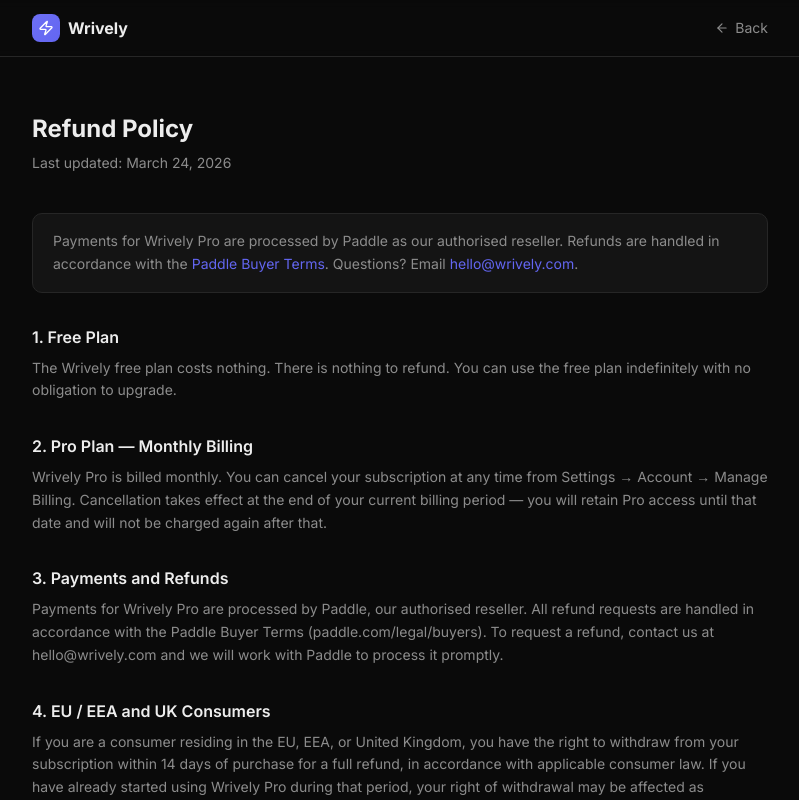
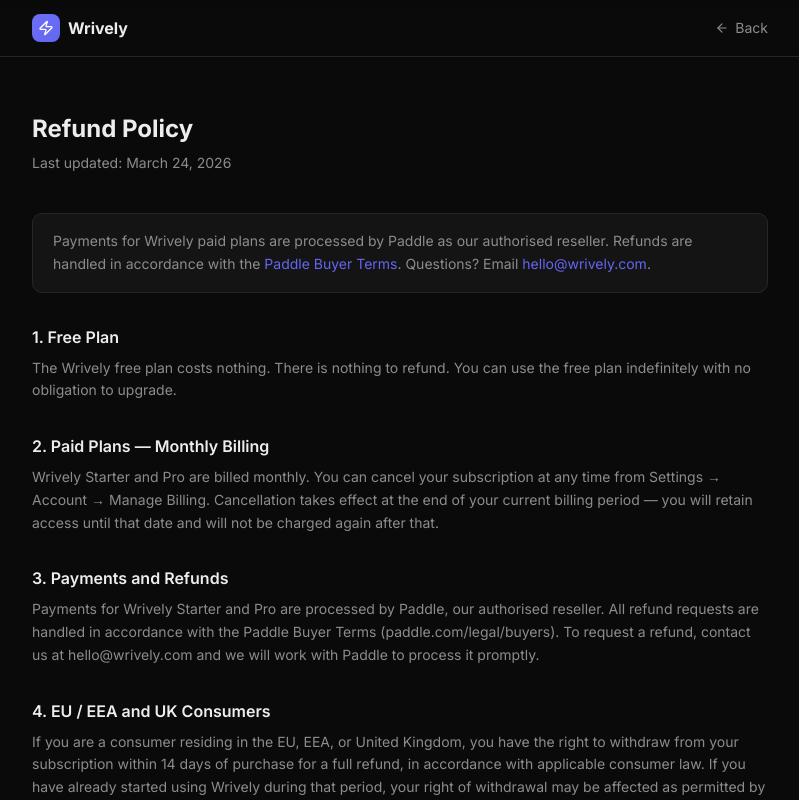
Before and after one commit to MohdTalib0/FounderX, a React (Vite) app: page /refunds in a window 1280 px wide. Shown: the top 800 px of the page, without its empty margins (240-1039 px from the left). Built offline with nearby package versions, Linux system fonts and the light colour scheme; no server answers.

Commit message:
Update Refund Policy and Settings: Revise subscription titles and descriptions for clarity, ensuring accurate representation of Wrively's plans. Adjust links to Paddle customer portal based on environment variables for improved flexibility.

```diff
--- a/src/pages/RefundPolicy.tsx
+++ b/src/pages/RefundPolicy.tsx
@@ -11,16 +11,16 @@
     body: `The Wrively free plan costs nothing. There is nothing to refund. You can use the free plan indefinitely with no obligation to upgrade.`,
   },
   {
-    title: '2. Pro Plan — Monthly Billing',
-    body: `Wrively Pro is billed monthly. You can cancel your subscription at any time from Settings → Account → Manage Billing. Cancellation takes effect at the end of your current billing period — you will retain Pro access until that date and will not be charged again after that.`,
+    title: '2. Paid Plans — Monthly Billing',
+    body: `Wrively Starter and Pro are billed monthly. You can cancel your subscription at any time from Settings → Account → Manage Billing. Cancellation takes effect at the end of your current billing period — you will retain access until that date and will not be charged again after that.`,
   },
   {
     title: '3. Payments and Refunds',
-    body: `Payments for Wrively Pro are processed by Paddle, our authorised reseller. All refund requests are handled in accordance with the Paddle Buyer Terms (paddle.com/legal/buyers). To request a refund, contact us at hello@wrively.com and we will work with Paddle to process it promptly.`,
+    body: `Payments for Wrively Starter and Pro are processed by Paddle, our authorised reseller. All refund requests are handled in accordance with the Paddle Buyer Terms (paddle.com/legal/buyers). To request a refund, contact us at hello@wrively.com and we will work with Paddle to process it promptly.`,
   },
   {
     title: '4. EU / EEA and UK Consumers',
-    body: `If you are a consumer residing in the EU, EEA, or United Kingdom, you have the right to withdraw from your subscription within 14 days of purchase for a full refund, in accordance with applicable consumer law. If you have already started using Wrively Pro during that period, your right of withdrawal may be affected as permitted by law. To exercise this right, email hello@wrively.com.`,
+    body: `If you are a consumer residing in the EU, EEA, or United Kingdom, you have the right to withdraw from your subscription within 14 days of purchase for a full refund, in accordance with applicable consumer law. If you have already started using Wrively during that period, your right of withdrawal may be affected as permitted by law. To exercise this right, email hello@wrively.com.`,
   },
   {
     title: '5. Contact',
@@ -33,7 +33,7 @@
     <div className="min-h-screen bg-background">
       <Helmet>
         <title>Refund Policy | Wrively</title>
-        <meta name="description" content="Read the Wrively Refund Policy. Understand when refunds apply and how to request one for your Wrively Pro subscription." />
+        <meta name="description" content="Read the Wrively Refund Policy. Understand when refunds apply and how to request one for your Wrively subscription." />
         <link rel="canonical" href="https://wrively.com/refunds" />
         <meta property="og:title" content="Refund Policy | Wrively" />
         <meta property="og:url" content="https://wrively.com/refunds" />
@@ -41,7 +41,7 @@
         <meta name="robots" content="noindex, follow" />
         <meta name="twitter:card" content="summary_large_image" />
         <meta name="twitter:title" content="Refund Policy | Wrively" />
-        <meta name="twitter:description" content="Read the Wrively Refund Policy. Understand when refunds apply for your Wrively Pro subscription." />
+        <meta name="twitter:description" content="Read the Wrively Refund Policy. Understand when refunds apply for your Wrively subscription." />
         <meta name="twitter:image" content="https://wrively.com/og/home.png" />
       </Helmet>
 
@@ -74,7 +74,7 @@
         {/* Intro */}
         <div className="bg-surface border border-border rounded-card px-5 py-4 mb-8">
           <p className="text-sm text-text-muted leading-relaxed">
-            Payments for Wrively Pro are processed by Paddle as our authorised reseller.
+            Payments for Wrively paid plans are processed by Paddle as our authorised reseller.
             Refunds are handled in accordance with the{' '}
             <a href="https://www.paddle.com/legal/buyers" target="_blank" rel="noopener noreferrer" className="text-primary hover:text-primary-hover transition-colors">
               Paddle Buyer Terms
--- a/src/pages/dashboard/Settings.tsx
+++ b/src/pages/dashboard/Settings.tsx
@@ -323,7 +323,7 @@
               <p className="text-xs text-text-muted mt-0.5">Update payment method, view invoices, or cancel</p>
             </div>
             <a
-              href="https://customer-portal.paddle.com/subscriptions"
+              href="{import.meta.env.VITE_PADDLE_ENVIRONMENT === 'production' ? 'https://customer-portal.paddle.com/subscriptions' : 'https://sandbox-customer-portal.paddle.com/subscriptions'}"
               target="_blank"
               rel="noopener noreferrer"
               className="inline-flex items-center gap-1.5 text-sm font-semibold text-primary hover:text-primary-hover transition-colors"
--- a/src/pages/dashboard/Upgrade.tsx
+++ b/src/pages/dashboard/Upgrade.tsx
@@ -114,8 +114,9 @@
     rewrites: profile?.rewrites_this_month ?? 0,
   }
 
-  const now      = new Date()
-  const daysLeft = new Date(now.getFullYear(), now.getMonth() + 1, 1).getDate() - now.getDate() + 1
+  const now       = new Date()
+  const nextMonth = new Date(now.getFullYear(), now.getMonth() + 1, 1)
+  const daysLeft  = Math.ceil((nextMonth.getTime() - now.getTime()) / 86_400_000)
 
   // Pre-warm Paddle SDK so checkout opens instantly
   useEffect(() => { preloadPaddle() }, [])
@@ -204,7 +205,7 @@
               <p className="text-xs text-text-muted mt-0.5">Update payment method, view invoices, or cancel</p>
             </div>
             <a
-              href="https://customer-portal.paddle.com/subscriptions"
+              href="{import.meta.env.VITE_PADDLE_ENVIRONMENT === 'production' ? 'https://customer-portal.paddle.com/subscriptions' : 'https://sandbox-customer-portal.paddle.com/subscriptions'}"
               target="_blank"
               rel="noopener noreferrer"
               className="inline-flex items-center gap-1.5 text-sm font-semibold text-primary hover:text-primary-hover transition-colors"
@@ -300,7 +301,7 @@
 
           <p className="text-[11px] text-text-subtle text-center pt-1">
             Secure checkout with Paddle. Questions?{' '}
-            <a href="mailto:hello@writely.com" className="text-primary hover:text-primary-hover transition-colors">hello@wrively.com</a>
+            <a href="mailto:hello@wrively.com" className="text-primary hover:text-primary-hover transition-colors">hello@wrively.com</a>
           </p>
         </div>
       )}
```
